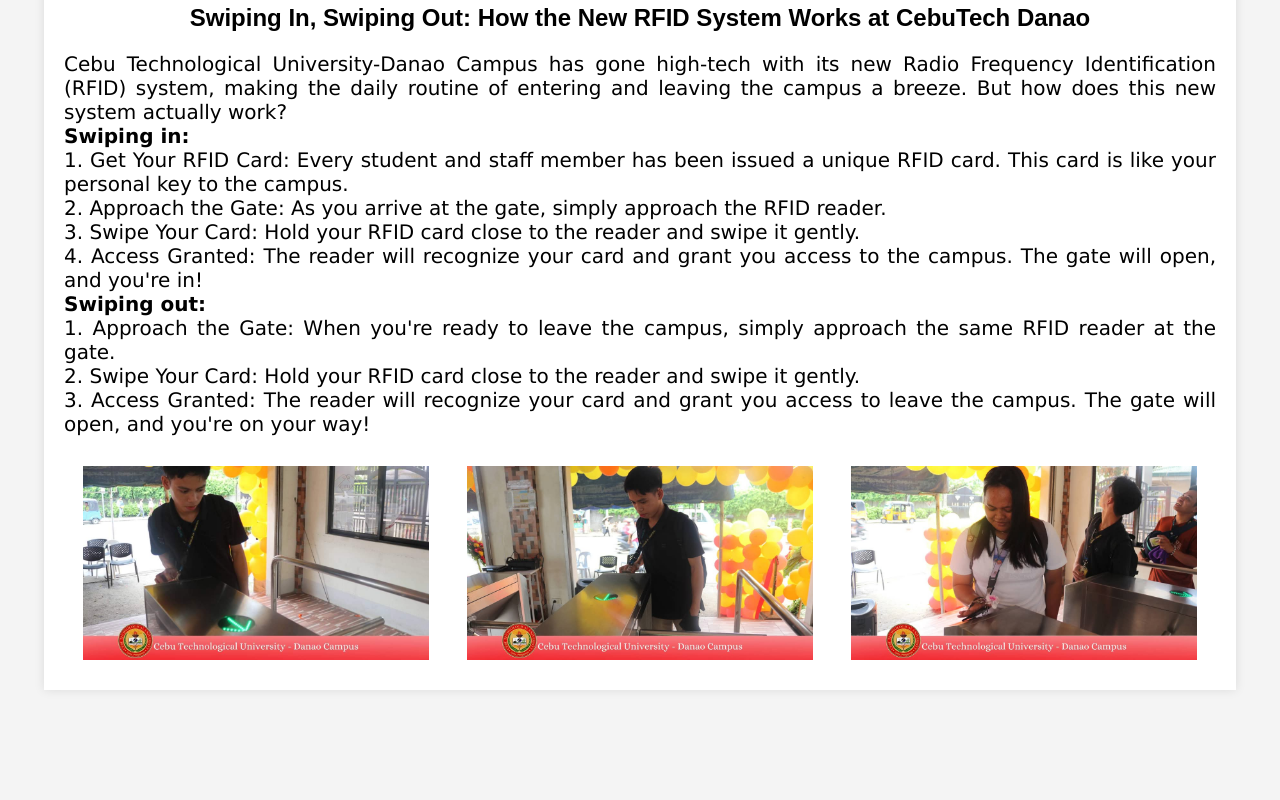
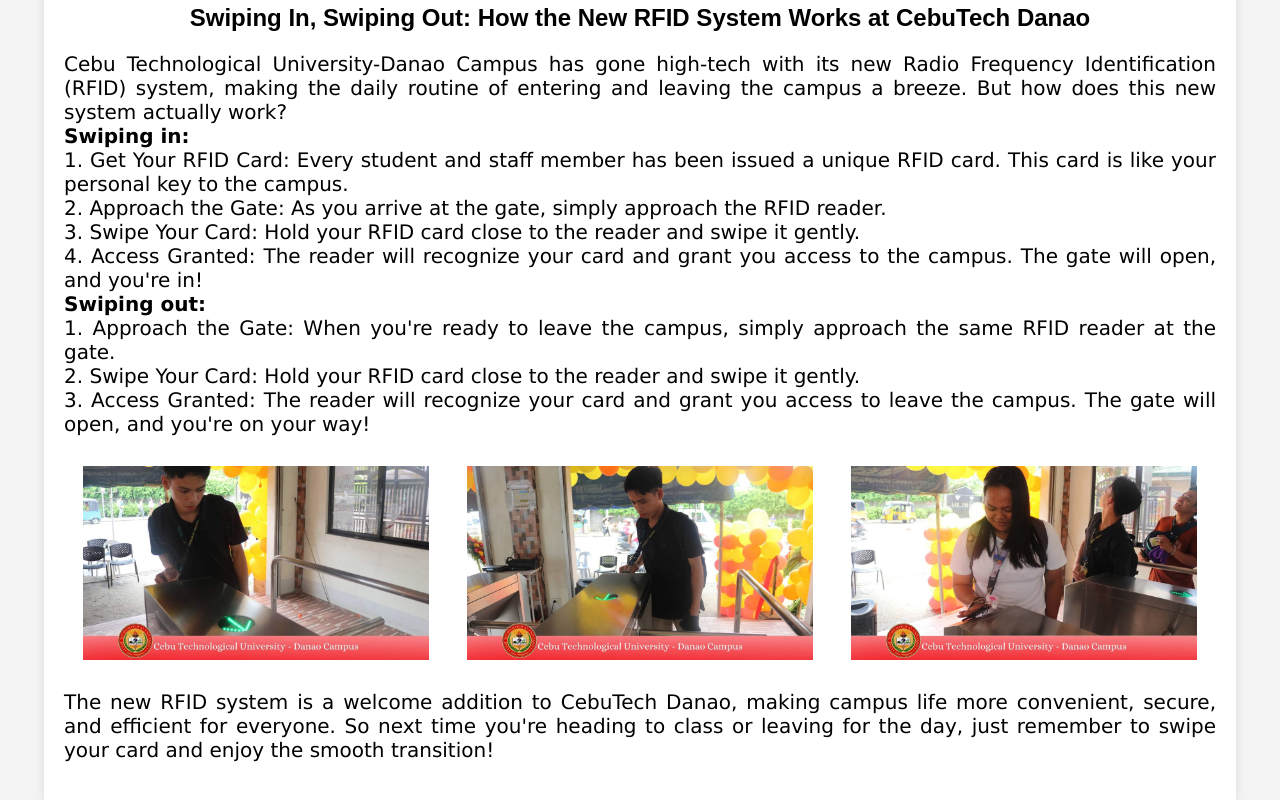
Before and after one commit to zybelle-dugho/canteen-gate, a plain HTML site: page index.html in a window 1280 px wide. Shown: the part 945-1745 px from the top of the page. Before the commit the page ends 1655 px from the top, so only its background shows below. Drawn offline with Linux system fonts and the light colour scheme.

Commit message:
Update index.html

```diff
--- a/index.html
+++ b/index.html
@@ -35,7 +35,7 @@
         <img src="tech2.jpg" alt="pic 2">
         <img src="tech3.jpg" alt="pic 3">
         </div>
-
+        <p>The new RFID system is a welcome addition to CebuTech Danao, making campus life more convenient, secure, and efficient for everyone. So next time you're heading to class or leaving for the day, just remember to swipe your card and enjoy the smooth transition!</p>
      </section>
     </div>
 
```
